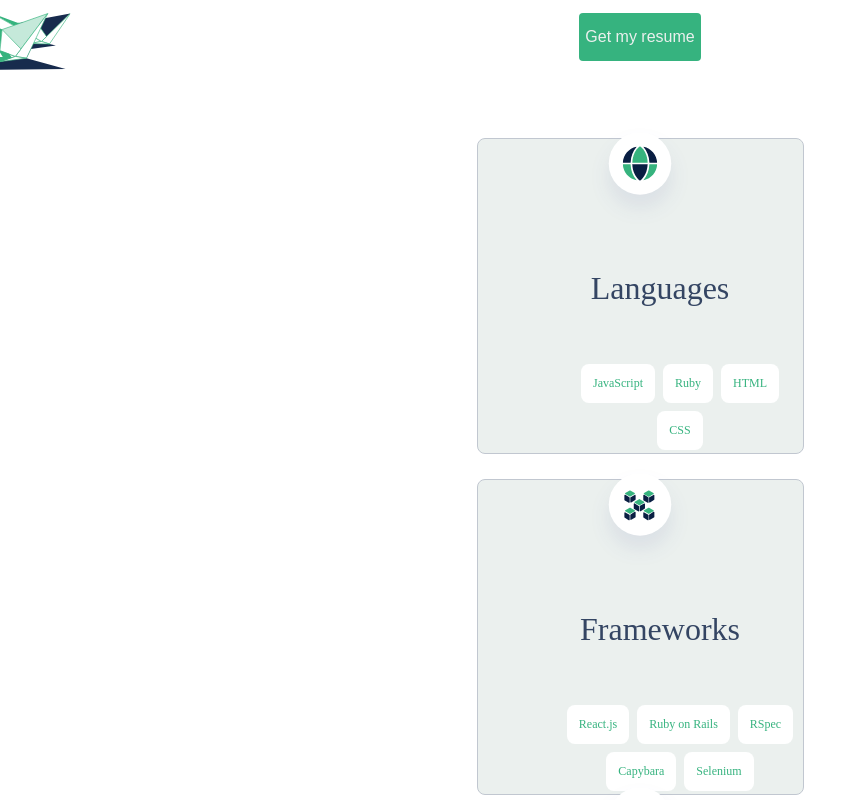
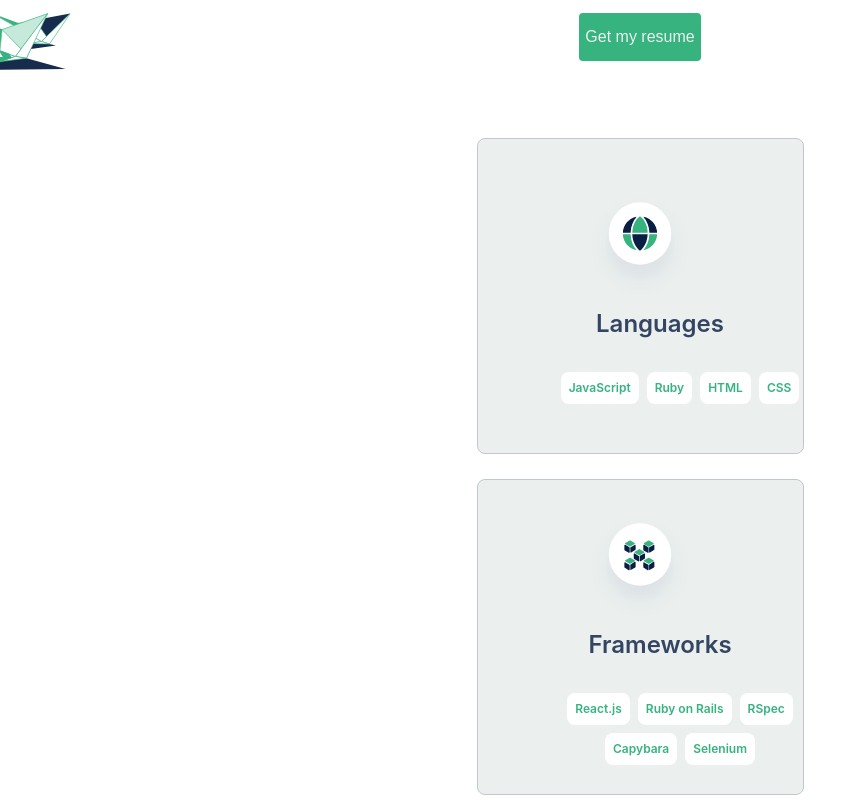
Before and after one commit to KiengPhyl/Portfolio-setup-and-mobile-first, a website: page index.html in a window 1280 px wide. Shown: the part 4620-5420 px from the top of the page, without its empty margins (0-867 px from the left). Drawn offline with Linux system fonts and the light colour scheme.

Commit message:
Updated font sizes and family

```diff
--- a/styles.css
+++ b/styles.css
@@ -217,16 +217,20 @@ h3 {
   justify-content: center;
   flex-direction: column;
   align-items: center;
-  row-gap: 24px;
+  padding-top: 24px;
 }
 
 .Language {
   display: flex;
   justify-content: center;
   color: #344563;
-  font-size: xx-large;
+  font-size: 24px;
   margin-top: -28px;
-  margin-bottom: 25px;
+  margin-bottom: 8px;
+  font-weight: 600;
+  line-height: 32px;
+  font-style: normal;
+  font-family: 'Inter';
 }
 
 .media {
@@ -253,10 +257,13 @@ ul {
 }
 
 .media li {
+  font-family: 'Inter';
+  font-weight: 600;
   background: white;
-  padding: 12px;
+  padding: 8px;
   border-radius: 8px;
   font-size: 12px;
+  line-height: 16px;
 }
 
 .text-container ul li {
```
